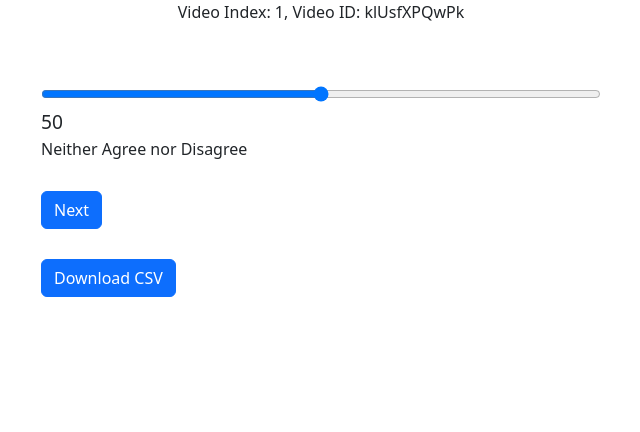
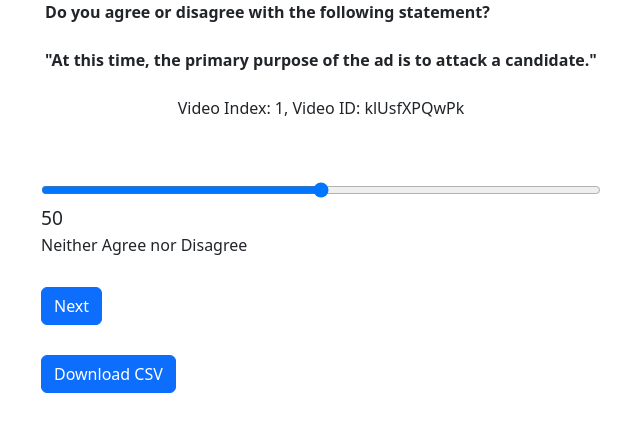
Before and after one commit to ui-libraries/tvnews, a website built with webpack: page campaign-youtube-slider/dist/scale.html in a window 1280 px wide. Shown: the whole page, without its empty margins (319-959 px from the left). Built offline with nearby package versions, Linux system fonts and the light colour scheme.

Commit message:
added call to action

```diff
--- a/campaign-youtube-slider/dist/scale.html
+++ b/campaign-youtube-slider/dist/scale.html
@@ -6,6 +6,7 @@
 </head>
 <body>
   <div class="container">
+    <div id="statement"><strong>Do you agree or disagree with the following statement?<br><br>"At this time, the primary purpose of the ad is to attack a candidate."</strong><br><br></div>
     <div id="video-title">Video Index:</div>
     <div id="video-container">
     </div>
```
